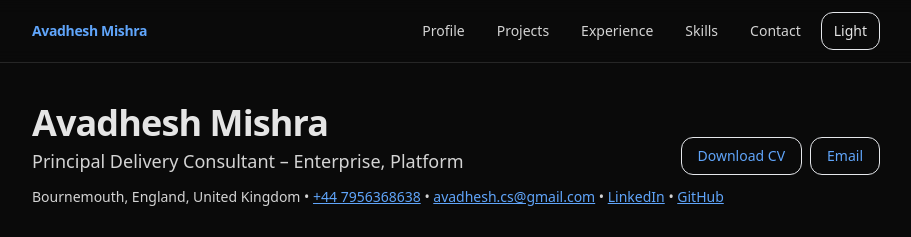
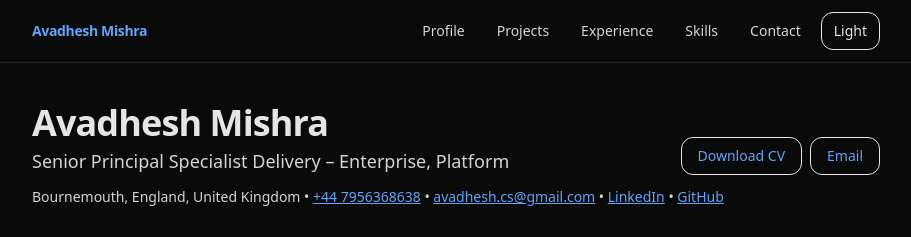
Before and after one commit to avi202020/avadheshmishra-portfolio, a Next.js app: page / in a window 1280 px wide. Shown: the top 237 px of the page, without its empty margins (184-1095 px from the left). Built offline with nearby package versions, Linux system fonts and the light colour scheme.

Commit message:
Update resume.ts

```diff
--- a/src/data/resume.ts
+++ b/src/data/resume.ts
@@ -1,6 +1,6 @@
 export const resume = {
   name: "Avadhesh Mishra",
-  title: "Principal Delivery Consultant – Enterprise, Platform",
+  title: "Senior Principal Specialist Delivery – Enterprise, Platform",
   location: "Bournemouth, England, United Kingdom",
   email: "avadhesh.cs@gmail.com",
   phone: "+44 7956368638",
```
